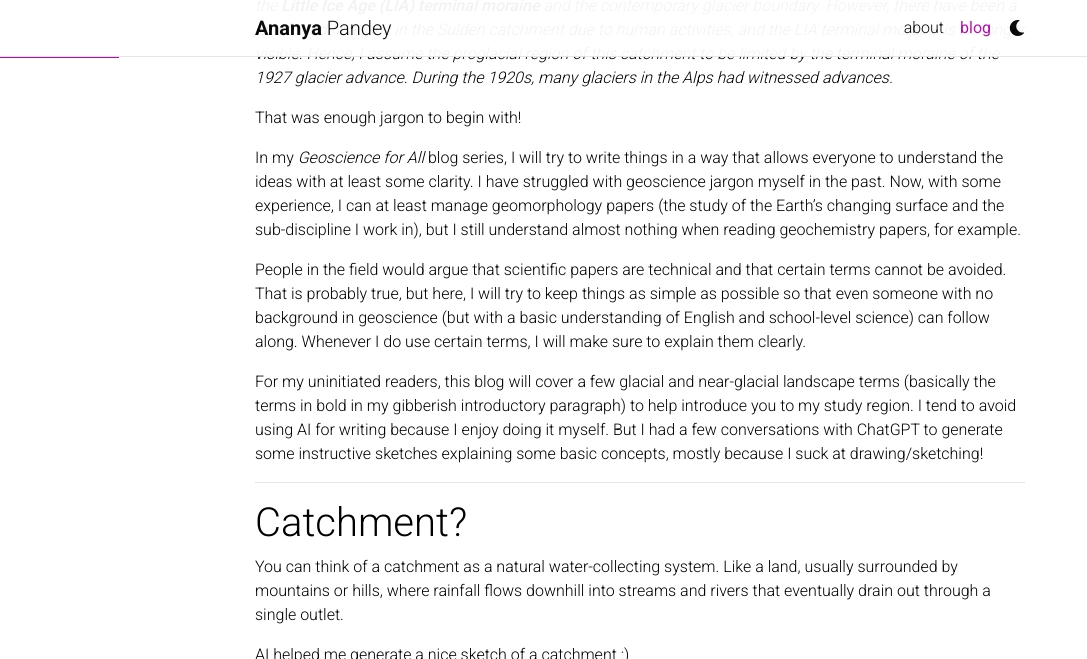
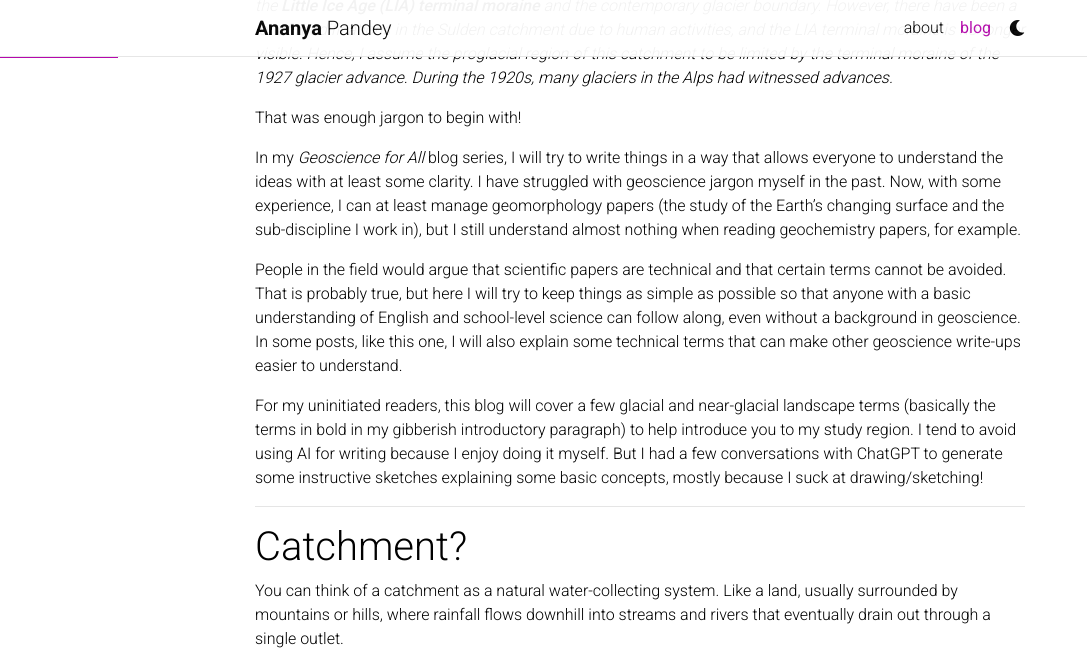
Before and after one commit to AnanyaGeo/ananyageo.github.io, a Jekyll site: the page built from _posts/2026-05-19-blog-1.md, in a window 1280 px wide and 900 px high, scrolled down 429 px, cut to the strip 0-659 px from the top of the window. Shown: the whole strip, without its empty margins (0-1087 px from the left). Built offline with Jekyll 4.4.1, drawn with Linux system fonts in a browser that asks for light colours; comment, search, counter and statistics services are not loaded; a style sheet for code colours, icons or effects is not loaded.

Commit message:
Update 2026-05-19-blog-1.md

```diff
--- a/_posts/2026-05-19-blog-1.md
+++ b/_posts/2026-05-19-blog-1.md
@@ -12,7 +12,7 @@ That was enough jargon to begin with!
 
 In my *Geoscience for All* blog series, I will try to write things in a way that allows everyone to understand the ideas with at least some clarity. I have struggled with geoscience jargon myself in the past. Now, with some experience, I can at least manage geomorphology papers (the study of the Earth’s changing surface and the sub-discipline I work in), but I still understand almost nothing when reading geochemistry papers, for example.
 
-People in the field would argue that scientific papers are technical and that certain terms cannot be avoided. That is probably true, but here, I will try to keep things as simple as possible so that even someone with no background in geoscience (but with a basic understanding of English and school-level science) can follow along. Whenever I do use certain terms, I will make sure to explain them clearly.
+People in the field would argue that scientific papers are technical and that certain terms cannot be avoided. That is probably true, but here I will try to keep things as simple as possible so that anyone with a basic understanding of English and school-level science can follow along, even without a background in geoscience. In some posts, like this one, I will also explain some technical terms that can make other geoscience write-ups easier to understand.
 
 For my uninitiated readers, this blog will cover a few glacial and near-glacial landscape terms (basically the terms in bold in my gibberish introductory paragraph) to help introduce you to my study region. I tend to avoid using AI for writing because I enjoy doing it myself. But I had a few conversations with ChatGPT to generate some instructive sketches explaining some basic concepts, mostly because I suck at drawing/sketching!
 
```
